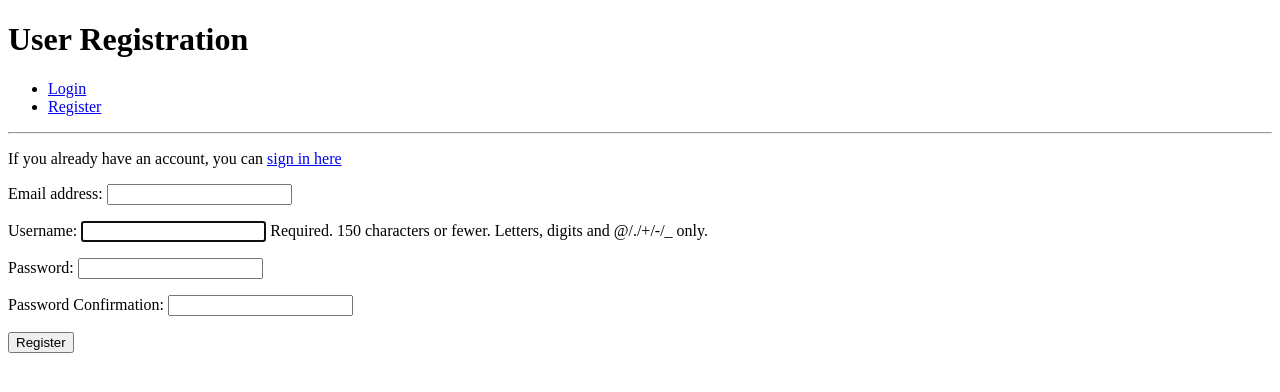
After one commit to sarahloh/django-authentication, a Django app: page /accounts/register/ in a window 1280 px wide. The commit adds this page. Shown: the top 392 px of the page. Run offline with Django 3.2, Linux system fonts and the light colour scheme.

Commit message:
Add registration form and template

```diff
--- a/accounts/forms.py
+++ b/accounts/forms.py
@@ -1,4 +1,7 @@
 from django import forms
+from django.contrib.auth.models import User
+from django.contrib.auth.forms import UserCreationForm
+from django.core.exceptions import ValidationError
 
 class UserLoginForm(forms.Form):
     """
@@ -7,3 +10,20 @@ class UserLoginForm(forms.Form):
 
     username = forms.CharField()
     password = forms.CharField(widget=forms.PasswordInput)
+
+
+class UserRegistrationForm(UserCreationForm):
+    """
+    Form used to register new user
+    """
+
+    password1 = forms.CharField(
+        label="Password",
+        widget=forms.PasswordInput)
+    password2 = forms.CharField(
+        label="Password Confirmation",
+        widget=forms.PasswordInput)
+
+    class Meta:
+        model = User
+        fields = ['email', 'username', 'password1', 'password2']
--- /dev/null
+++ b/accounts/templates/registration.html
@@ -0,0 +1,15 @@
+{% extends 'base.html' %}
+
+{% block page_title %}Django Auth{% endblock %}
+
+{% block page_heading %}User Registration{% endblock %}
+
+{% block content %}
+<p>If you already have an account, you can <a href="{% url 'login' %}">sign in here</a></p>
+
+<form method="POST">
+    {% csrf_token %}
+    {{ registration_form.as_p }}
+    <button type="submit">Register</button>
+</form>
+{% endblock %}
--- a/accounts/views.py
+++ b/accounts/views.py
@@ -1,7 +1,7 @@
 from django.shortcuts import render, redirect, reverse
 from django.contrib import auth, messages
 from django.contrib.auth.decorators import login_required
-from accounts.forms import UserLoginForm
+from accounts.forms import UserLoginForm, UserRegistrationForm
 
 # Create your views here.
 def index(request):
@@ -40,3 +40,11 @@ def login(request):
     else:
         login_form = UserLoginForm()
     return render(request, "login.html", {"login_form": login_form})
+
+def registration(request):
+    """
+    Render the registration page
+    """
+    registration_form = UserRegistrationForm()
+    return render(request, "registration.html", {
+        "registration_form": registration_form})
--- a/django_auth/urls.py
+++ b/django_auth/urls.py
@@ -22,4 +22,5 @@ urlpatterns = [
     path('', views.index, name="index"),
     path('accounts/logout/', views.logout, name="logout"),
     path('accounts/login/', views.login, name="login"),
+    path('accounts/register/', views.registration, name="registration"),
 ]
--- a/templates/base.html
+++ b/templates/base.html
@@ -17,7 +17,7 @@
                 <li><a href="{% url 'logout' %}">Logout</a></li>
             {% else %}
                 <li><a href="{% url 'login' %}">Login</a></li>
-                <li><a href="">Register</a></li>
+                <li><a href="{% url 'registration' %}">Register</a></li>
             {% endif %}
         </ul>
     </nav>
```
